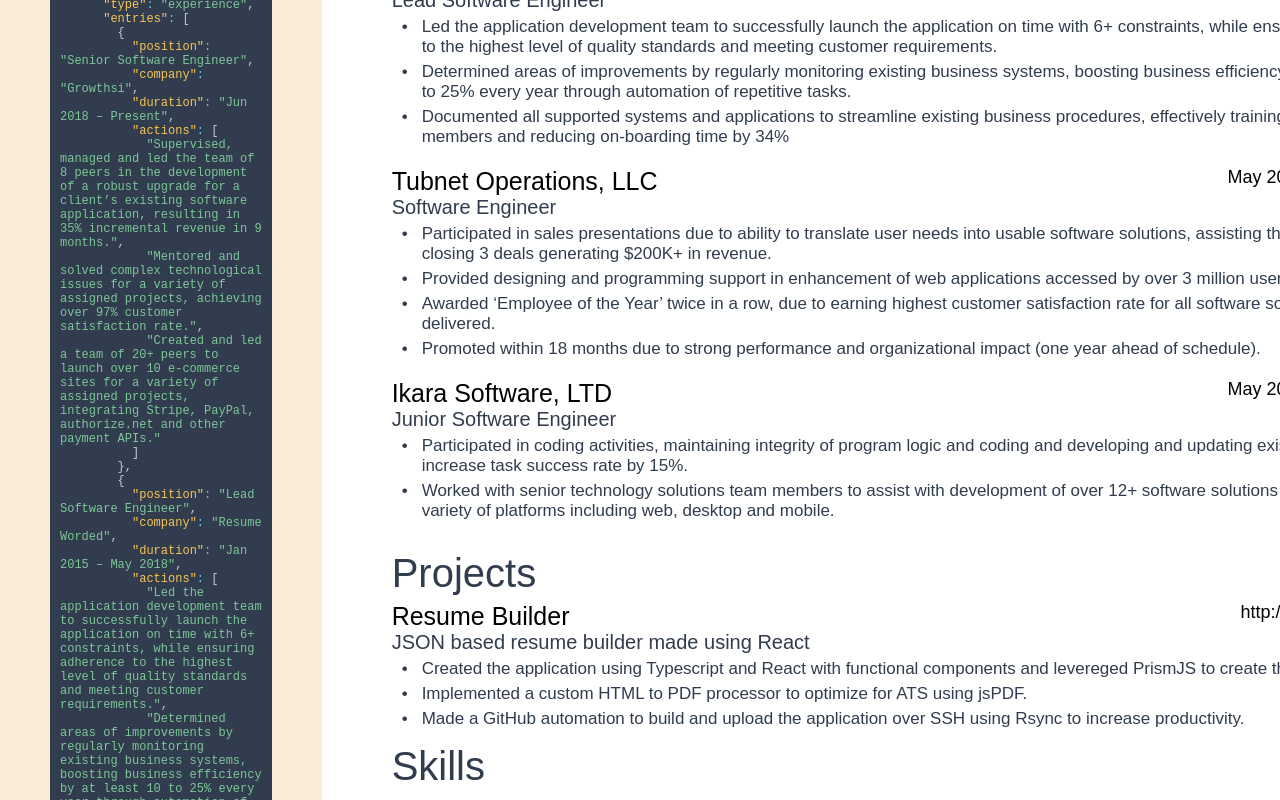
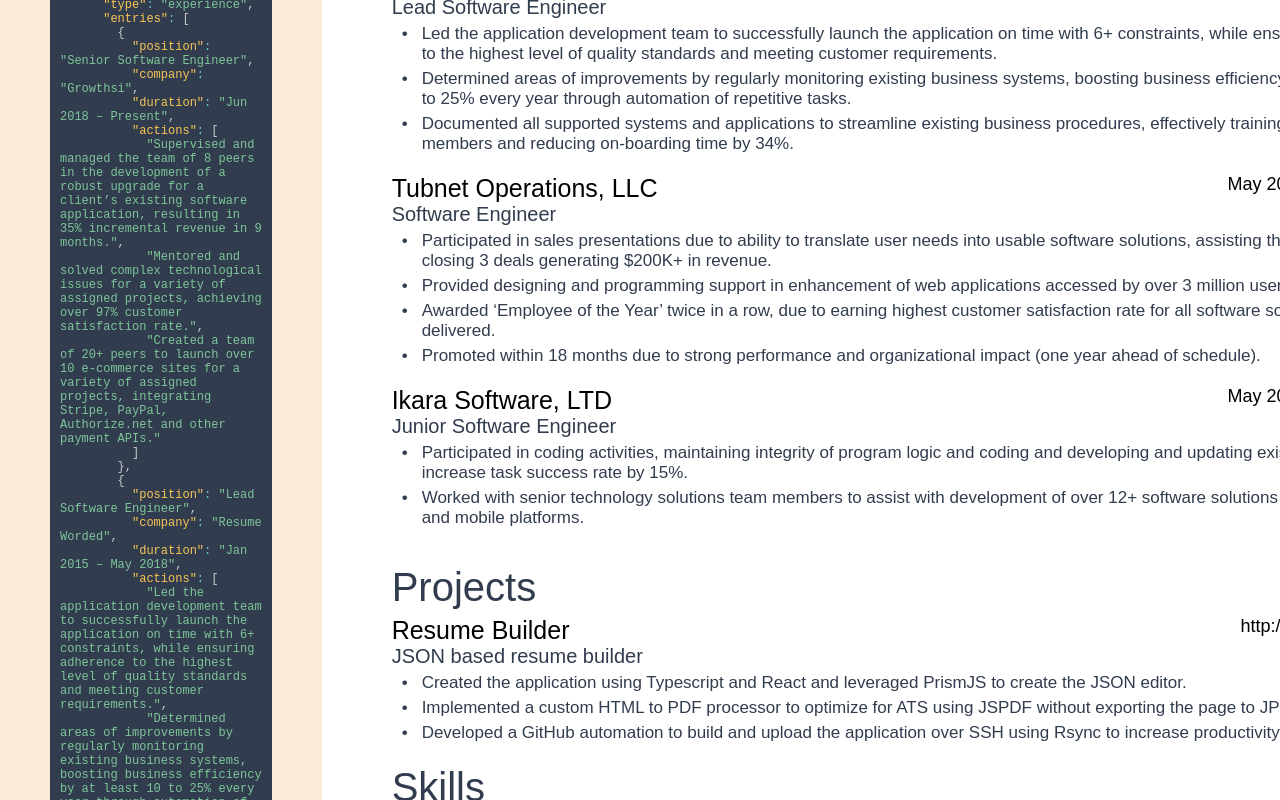
Before and after one commit to jtsus/resume-builder, a React (Create React App) app: page / in a window 1280 px wide. Shown: the part 720-1520 px from the top of the page. Built offline with nearby package versions, Linux system fonts and the light colour scheme.

Commit message:
Improved style and cleaned up code

```diff
--- a/public/themes/Classic.css
+++ b/public/themes/Classic.css
@@ -35,7 +35,7 @@
 }
 
 .section {
-    padding: 10px 70px 0;
+    padding: 10px 70px 7px;
     color: #313c4e;
 }
 
--- a/src/App.tsx
+++ b/src/App.tsx
@@ -2,15 +2,14 @@
 import './App.css'
 import Editor from "./components/Editor";
 import Resume from "./Resume";
-import {PortfolioData} from "./types";
-// @ts-ignore
-import { jsPDF } from "jspdf";
+import {ResumeData} from "./types";
 import ErrorBoundary from "./components/ErrorBoundary";
 import { AiFillGithub } from 'react-icons/ai'
+import { exportToPDF } from "./pdfExport";
 
 export let themes = ["Classic", "Simple"]
 
-let initial: PortfolioData = {
+let initial: ResumeData = {
     "theme": "Classic",
     "name": "Justin Schreiber",
     "title": "Software Engineer",
@@ -53,9 +52,9 @@
                     "company": "Growthsi",
                     "duration": "Jun 2018 – Present",
                     "actions": [
-                        "Supervised, managed and led the team of 8 peers in the development of a robust upgrade for a client’s existing software application, resulting in 35% incremental revenue in 9 months.",
+                        "Supervised and managed the team of 8 peers in the development of a robust upgrade for a client’s existing software application, resulting in 35% incremental revenue in 9 months.",
                         "Mentored and solved complex technological issues for a variety of assigned projects, achieving over 97% customer satisfaction rate.",
-                        "Created and led a team of 20+ peers to launch over 10 e-commerce sites for a variety of assigned projects, integrating Stripe, PayPal, authorize.net and other payment APIs."
+                        "Created a team of 20+ peers to launch over 10 e-commerce sites for a variety of assigned projects, integrating Stripe, PayPal, Authorize.net and other payment APIs."
                     ]
                 },
                 {
@@ -65,7 +64,7 @@
                     "actions": [
                         "Led the application development team to successfully launch the application on time with 6+ constraints, while ensuring adherence to the highest level of quality standards and meeting customer requirements.",
                         "Determined areas of improvements by regularly monitoring existing business systems, boosting business efficiency by at least 10 to 25% every year through automation of repetitive tasks.",
-                        "Documented all supported systems and applications to streamline existing business procedures, effectively training new team members and reducing on-boarding time by 34%"
+                        "Documented all supported systems and applications to streamline existing business procedures, effectively training new team members and reducing on-boarding time by 34%."
                     ]
                 },
                 {
@@ -85,7 +84,7 @@
                     "duration": "May 2010 – Dec 2014",
                     "actions": [
                         "Participated in coding activities, maintaining integrity of program logic and coding and developing and updating existing systems to increase task success rate by 15%.",
-                        "Worked with senior technology solutions team members to assist with development of over 12+ software solutions in a wide variety of platforms including web, desktop and mobile."
+                        "Worked with senior technology solutions team members to assist with development of over 12+ software solutions in web, desktop and mobile platforms."
                     ]
                 }
             ]
@@ -96,12 +95,12 @@
             "entries": [
                 {
                     "name": "Resume Builder",
-                    "description": "JSON based resume builder made using React",
+                    "description": "JSON based resume builder",
                     "link": "http://www.justins.io/",
                     "actions": [
-                        "Created the application using Typescript and React with functional components and levereged PrismJS to create the JSON editor.",
-                        "Implemented a custom HTML to PDF processor to optimize for ATS using jsPDF.",
-                        "Made a GitHub automation to build and upload the application over SSH using Rsync to increase productivity."
+                        "Created the application using Typescript and React and leveraged PrismJS to create the JSON editor.",
+                        "Implemented a custom HTML to PDF processor to optimize for ATS using JSPDF without exporting the page to JPG.",
+                        "Developed a GitHub automation to build and upload the application over SSH using Rsync to increase productivity."
                     ]
                 }
             ]
@@ -125,113 +124,9 @@
     ]
 }
 
-let local = window.localStorage.getItem("portfolio-data")
+let local = window.localStorage.getItem("resume-data")
 if (local) {
     initial = JSON.parse(local)
-}
-
-function exportToPDF() {
-    let element = document.getElementById('resume')
-    if (!element) return
-    let pdf = new jsPDF({
-        unit: 'pt'
-    })
-    let scale = 0.5166
-    let nodes: Array<Node> = [element]
-    let range = document.createRange()
-    range.selectNode(element)
-    let resumeRect = range.getBoundingClientRect();
-    for (let i = 0; i < nodes.length; i++) {
-        let node = nodes[i]
-        for (let i = 0; i < node.childNodes.length; i++) {
-            nodes.push(node.childNodes[i])
-        }
-        if (node.nodeName === "#text") {
-            // @ts-ignore
-            let text = node.textContent
-            let parent = node.parentElement
-            if (parent && text) {
-                let style = window.getComputedStyle(parent, null)
-                pdf.setTextColor(style.getPropertyValue("color"))
-                //pdf.setFont(style.getPropertyValue("font-family"), style.getPropertyValue("font-style"))
-                let size = parseFloat(style.getPropertyValue("font-size").replace("px", ""))
-                pdf.setFontSize(size * scale)
-                let range = document.createRange()
-                range.selectNode(node)
-                let pos = range.getBoundingClientRect();
-
-                // @ts-ignore
-                if (parent.origin) {
-                    pdf.link(
-                        (pos.left - resumeRect.left) * scale,
-                        (pos.top - resumeRect.top) * scale,
-                        (pos.width) * scale,
-                        (pos.height) * scale,
-                        {
-                            // @ts-ignore
-                            url: parent.origin
-                        }
-                    )
-                }
-                pdf.text(
-                    text,
-                    (pos.left - resumeRect.left) * scale,
-                    (pos.top - resumeRect.top) * scale,
-                    {
-                        baseline: 'top',
-                        //renderingMode: 'invisible'
-                        maxWidth: (pos.width + 10) * scale
-                    }
-                )
-
-            }
-        } else if (node instanceof Element) {
-            let style = window.getComputedStyle(node, null)
-            let color = style.getPropertyValue("background-color")
-            let pos = node.getBoundingClientRect()
-            if (color !== "rgba(0, 0, 0, 0)") {
-                pdf.setFillColor(color)
-                pdf.setDrawColor(color)
-                pdf.rect(
-                    (pos.left - resumeRect.left) * scale,
-                    (pos.top - resumeRect.top) * scale,
-                    pos.width * scale,
-                    pos.height * scale,
-                    'F'
-                )
-            }
-            let border = style.getPropertyValue("border-top")
-            let args = [...border.split(' ', 2)]
-            args.push(border.substring(border.indexOf(' ', border.indexOf(args[1])) + 1))
-            if (args[1] !== 'none') {
-                pdf.setFillColor(args[2])
-                pdf.setDrawColor(args[2])
-                pdf.line(
-                    (pos.left - resumeRect.left) * scale,
-                    (pos.top - resumeRect.top) * scale,
-                    (pos.right - resumeRect.left) * scale,
-                    (pos.top - resumeRect.top) * scale,
-                    'FD'
-                )
-            }
-            border = style.getPropertyValue("border-bottom")
-            args = [...border.split(' ', 2)]
-            args.push(border.substring(border.indexOf(' ', border.indexOf(args[1])) + 1))
-            if (args[1] !== 'none') {
-                pdf.setFillColor(args[2])
-                pdf.setDrawColor(args[2])
-                pdf.line(
-                    (pos.left - resumeRect.left) * scale,
-                    (pos.bottom - resumeRect.top) * scale,
-                    (pos.right - resumeRect.left) * scale,
-                    (pos.bottom - resumeRect.top) * scale,
-                    'FD'
-                )
-            }
-        }
-    }
-    console.log(pdf)
-    pdf.save('resume.pdf')
 }
 
 function App() {
@@ -243,7 +138,7 @@
             <a className="icon-button" href="https://github.com/JustinSamaKun/resume-builder">GitHub <AiFillGithub /></a>
         </div>
         <Editor data={data} setData={(newData: any) => {
-            window.localStorage.setItem("portfolio-data", JSON.stringify(newData))
+            window.localStorage.setItem("resume-data", JSON.stringify(newData))
             setData(newData)
         }}/>
         <div className="resume-holder">
--- a/src/Resume.tsx
+++ b/src/Resume.tsx
@@ -1,12 +1,12 @@
 import React from "react";
 import Info from "./components/Info";
-import {PortfolioData, ProjectEntry, SchoolEntry, WorkEntry} from "./types";
+import {ResumeData, ProjectEntry, SchoolEntry, WorkEntry} from "./types";
 import Skill from "./components/Skill";
 import Experience from "./components/Experience";
 import Education from "./components/Education";
 import Project from "./components/Project";
 
-const Resume = ({data}: {data: PortfolioData}) => {
+const Resume = ({data}: {data: ResumeData}) => {
     return <div id="resume" className="resume">
         <link rel="stylesheet" type="text/css" href={`./themes/${data.theme}.css`} />
         <div className="spaced-line">
--- a/src/components/Editor.tsx
+++ b/src/components/Editor.tsx
@@ -6,11 +6,11 @@
 import 'prismjs/components/prism-json';
 import 'prismjs/components/prism-clike';
 import 'prismjs/components/prism-markup';
-import {PortfolioData} from "../types";
+import {ResumeData} from "../types";
 import './Editor.css'
 import parse from "../validate";
 
-const Editor = ({data, setData}: {data: PortfolioData, setData: any}) => {
+const Editor = ({data, setData}: {data: ResumeData, setData: any}) => {
     const [input, setInput] = useState(JSON.stringify(data, null, 2))
     return <div className="editor">
         <link href="./prism.css" rel="stylesheet" />
--- /dev/null
+++ b/src/pdfExport.tsx
@@ -0,0 +1,105 @@
+import {jsPDF} from "jspdf";
+
+export function exportToPDF() {
+    let element = document.getElementById('resume')
+    if (!element) return
+    let pdf = new jsPDF({
+        unit: 'pt'
+    })
+    let scale = 0.5166
+    let nodes: Array<Node> = [element]
+    let range = document.createRange()
+    range.selectNode(element)
+    let resumeRect = range.getBoundingClientRect();
+    for (let i = 0; i < nodes.length; i++) {
+        let node = nodes[i]
+        for (let i = 0; i < node.childNodes.length; i++) {
+            nodes.push(node.childNodes[i])
+        }
+        if (node.nodeName === "#text") {
+            // @ts-ignore
+            let text = node.textContent
+            let parent = node.parentElement
+            if (parent && text) {
+                let style = window.getComputedStyle(parent, null)
+                pdf.setTextColor(style.getPropertyValue("color"))
+                //pdf.setFont(style.getPropertyValue("font-family"), style.getPropertyValue("font-style"))
+                let size = parseFloat(style.getPropertyValue("font-size").replace("px", ""))
+                pdf.setFontSize(size * scale)
+                let range = document.createRange()
+                range.selectNode(node)
+                let pos = range.getBoundingClientRect();
+
+                // @ts-ignore
+                if (parent.origin) {
+                    pdf.link(
+                        (pos.left - resumeRect.left) * scale,
+                        (pos.top - resumeRect.top) * scale,
+                        (pos.width) * scale,
+                        (pos.height) * scale,
+                        {
+                            // @ts-ignore
+                            url: parent.origin
+                        }
+                    )
+                }
+                pdf.text(
+                    text,
+                    (pos.left - resumeRect.left) * scale,
+                    (pos.top - resumeRect.top) * scale,
+                    {
+                        baseline: 'top',
+                        //renderingMode: 'invisible'
+                        maxWidth: (pos.width + 10) * scale
+                    }
+                )
+
+            }
+        } else if (node instanceof Element) {
+            let style = window.getComputedStyle(node, null)
+            let color = style.getPropertyValue("background-color")
+            let pos = node.getBoundingClientRect()
+            if (color !== "rgba(0, 0, 0, 0)") {
+                pdf.setFillColor(color)
+                pdf.setDrawColor(color)
+                pdf.rect(
+                    (pos.left - resumeRect.left) * scale,
+                    (pos.top - resumeRect.top) * scale,
+                    pos.width * scale,
+                    pos.height * scale,
+                    'F'
+                )
+            }
+            let border = style.getPropertyValue("border-top")
+            let args = [...border.split(' ', 2)]
+            args.push(border.substring(border.indexOf(' ', border.indexOf(args[1])) + 1))
+            if (args[1] !== 'none') {
+                pdf.setFillColor(args[2])
+                pdf.setDrawColor(args[2])
+                pdf.line(
+                    (pos.left - resumeRect.left) * scale,
+                    (pos.top - resumeRect.top) * scale,
+                    (pos.right - resumeRect.left) * scale,
+                    (pos.top - resumeRect.top) * scale,
+                    'FD'
+                )
+            }
+            border = style.getPropertyValue("border-bottom")
+            args = [...border.split(' ', 2)]
+            args.push(border.substring(border.indexOf(' ', border.indexOf(args[1])) + 1))
+            if (args[1] !== 'none') {
+                pdf.setFillColor(args[2])
+                pdf.setDrawColor(args[2])
+                pdf.line(
+                    (pos.left - resumeRect.left) * scale,
+                    (pos.bottom - resumeRect.top) * scale,
+                    (pos.right - resumeRect.left) * scale,
+                    (pos.bottom - resumeRect.top) * scale,
+                    'FD'
+                )
+            }
+        }
+    }
+    console.log(pdf)
+    pdf.save('resume.pdf')
+}
--- a/src/types.ts
+++ b/src/types.ts
@@ -31,7 +31,7 @@
     entries: string[] | SchoolEntry[] | WorkEntry[] | ProjectEntry[]
 }
 
-export interface PortfolioData {
+export interface ResumeData {
     theme: string
     name: string
     title: string
--- a/src/validate.ts
+++ b/src/validate.ts
@@ -1,8 +1,8 @@
-import {PortfolioData} from "./types";
+import {ResumeData} from "./types";
 
 export default function parse(json: string) {
     try {
-        let parsed = JSON.parse(json) as PortfolioData;
+        let parsed = JSON.parse(json) as ResumeData;
         if (parsed.sections) {
             for (let i = 0; i < parsed.sections.length; i++){
                 let section = parsed.sections[i];
```
